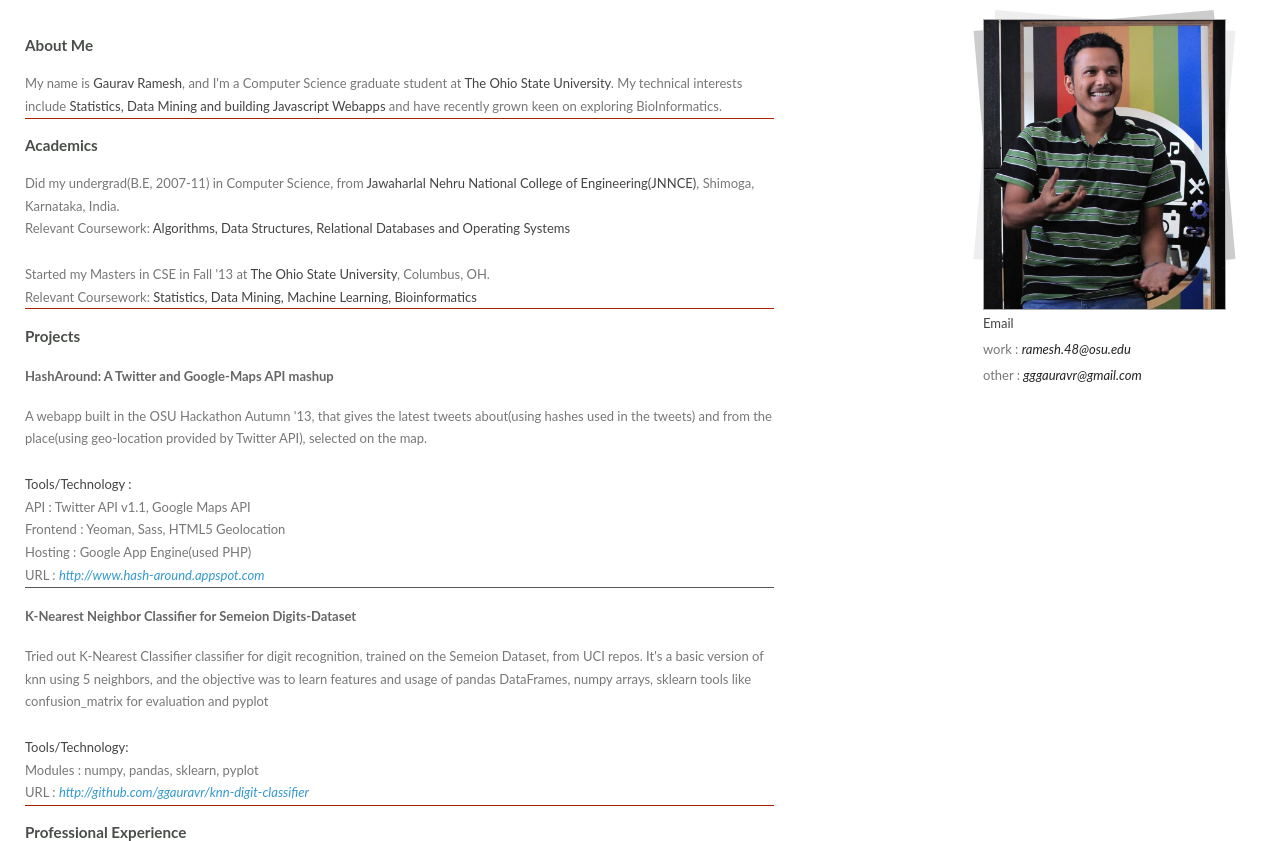
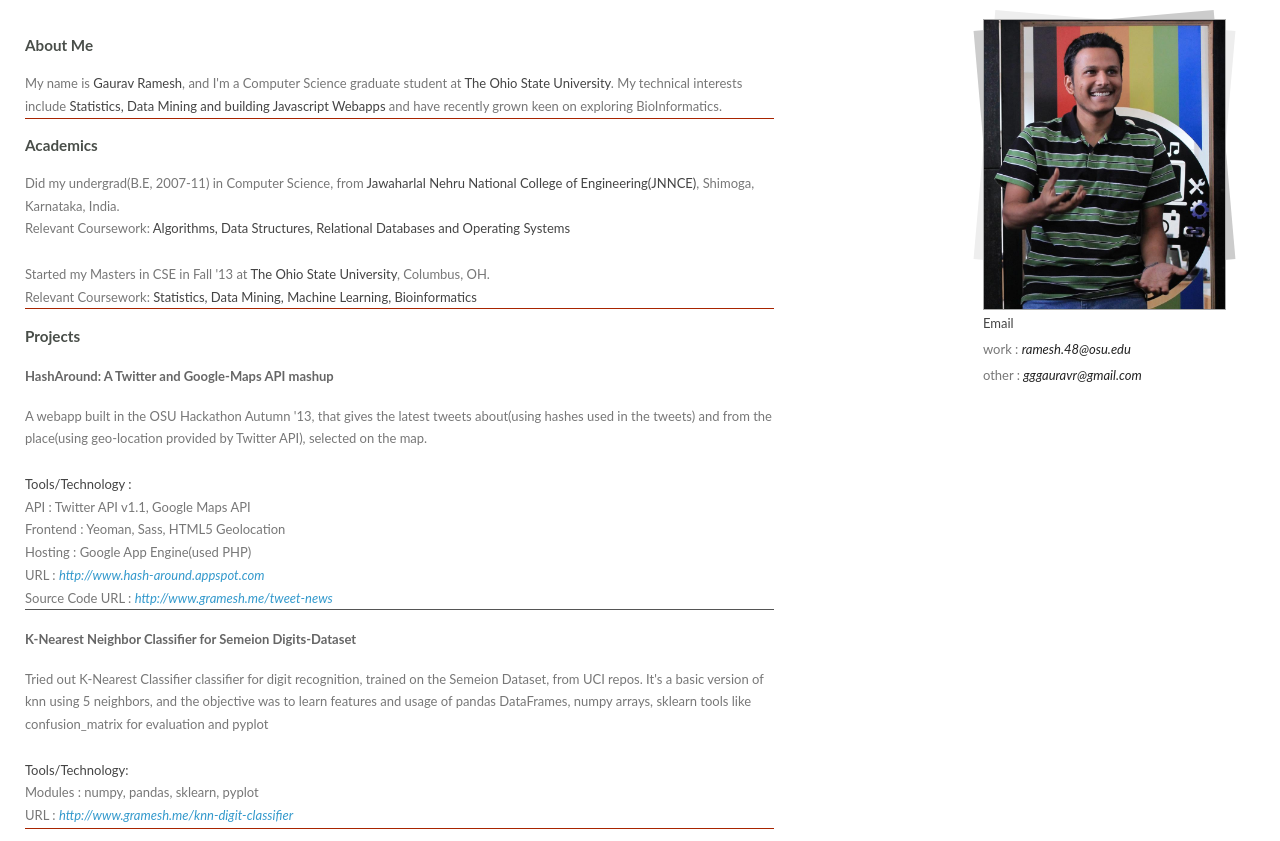
Before and after one commit to ggauravr/git-page-source, a website: page app/index.html in a window 1280 px wide. Shown: the part 62-903 px from the top of the page. Drawn offline with nearby package versions, Linux system fonts and the light colour scheme; files that its build step writes are made by us from their sources.

Commit message:
changed project links.. to the domain/project-name format

```diff
--- a/app/index.html
+++ b/app/index.html
@@ -107,6 +107,8 @@
                                     </ul>
 
                                     URL : <a target="_blank" class="limelink" href="http://www.hash-around.appspot.com">http://www.hash-around.appspot.com</a>
+                                    <br/>
+                                    Source Code URL : <a target="_blank" class="limelink" href="http://www.gramesh.me/tweet-news">http://www.gramesh.me/tweet-news</a>
                                 </p>
                             </li>
                             <li class="project">
@@ -122,7 +124,7 @@
                                         <li>Modules : numpy, pandas, sklearn, pyplot</li>
                                     </ul>
 
-                                   URL : <a target="_blank" href="https://www.gramesh.me/knn-digit-classifier" class="limelink">http://github.com/ggauravr/knn-digit-classifier</a>
+                                   URL : <a target="_blank" href="http://www.gramesh.me/knn-digit-classifier" class="limelink">http://www.gramesh.me/knn-digit-classifier</a>
                                 </p>
                             </li>
                         </ul>
```
